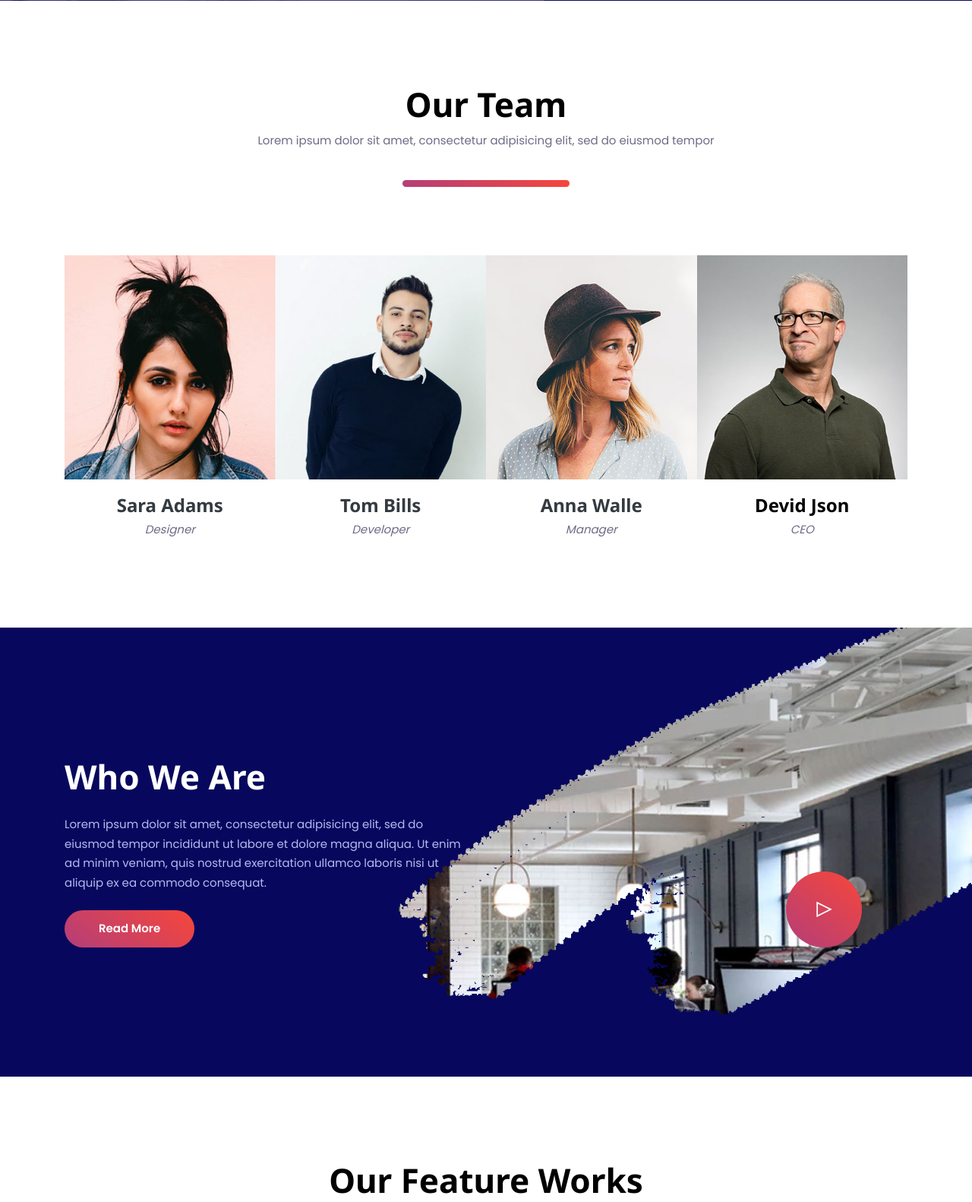
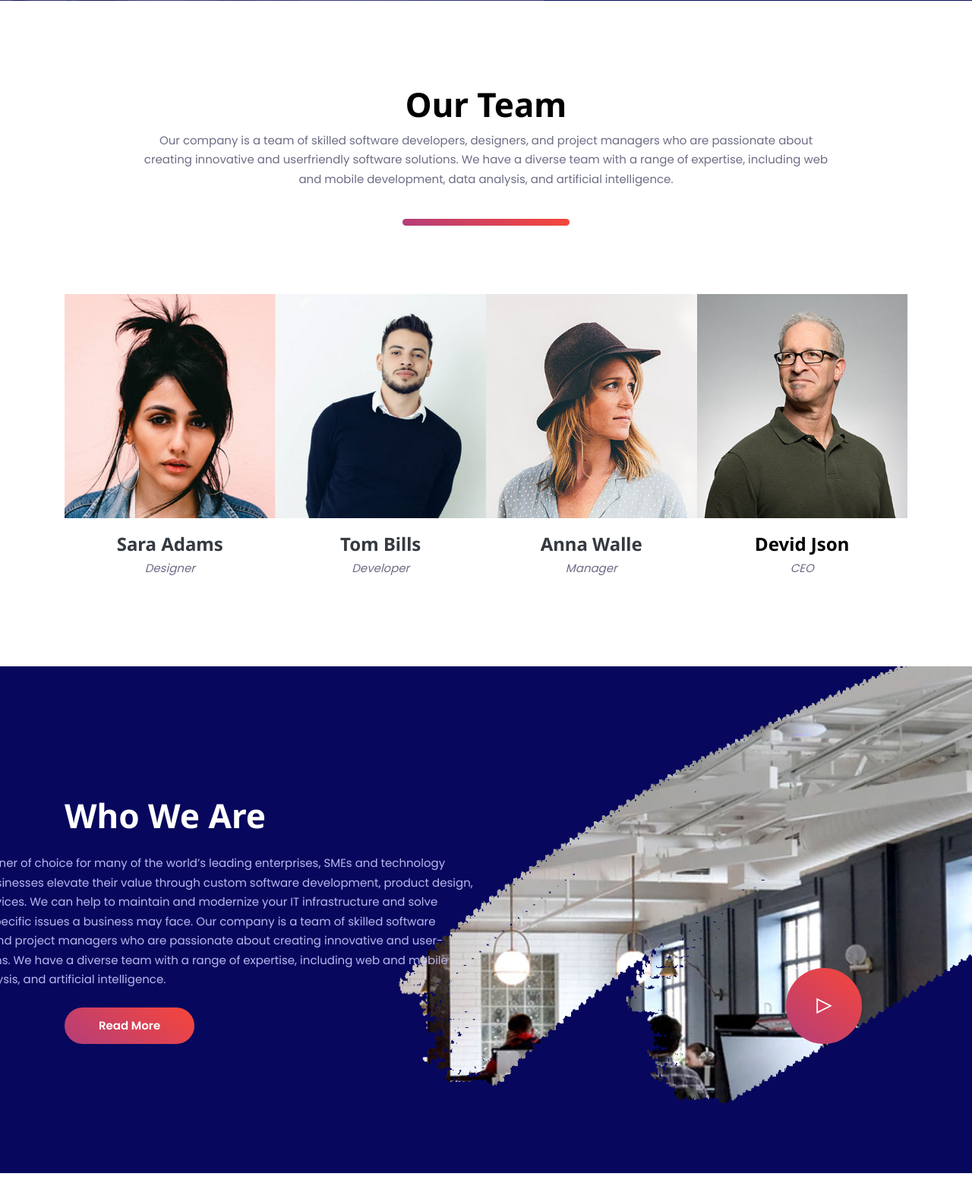
Before and after one commit to tuahaamir/anaconda, a Django app: page / in a window 1280 px wide. Shown: the part 2526-4108 px from the top of the page at 76% size. Run offline with Django 4.2, Linux system fonts and the light colour scheme; some libraries are stand-ins or nearby versions.

Commit message:
Changed logo and made some ui changes

```diff
--- a/assets/templates/index.html
+++ b/assets/templates/index.html
@@ -1,12 +1,5 @@
 {% load static %}
 <!DOCTYPE html>
-
-<!--
- // WEBSITE: https://themefisher.com
- // TWITTER: https://twitter.com/themefisher
- // FACEBOOK: https://www.facebook.com/themefisher
- // GITHUB: https://github.com/themefisher/
--->
 
 <html lang="zxx">
 
@@ -47,7 +40,7 @@
 
 <header class="navigation fixed-top">
   <nav class="navbar navbar-expand-lg navbar-dark">
-    <a class="navbar-brand" href="index.html"><img src="{% static 'images/logo.png' %}" alt="Egen"></a>
+    <a class="navbar-brand" href="index.html"><img src="{% static 'images/logo.png' %}" alt="Bit and Bytes" height="32" width="90"></a>
     <button class="navbar-toggler" type="button" data-toggle="collapse" data-target="#navigation"
       aria-controls="navigation" aria-expanded="false" aria-label="Toggle navigation">
       <span class="navbar-toggler-icon"></span>
@@ -78,7 +71,7 @@
             <a class="dropdown-item" href="career.html">Career</a>
             <a class="dropdown-item" href="career-single.html">Career Details</a>
             <a class="dropdown-item" href="blog-single.html">Blog Details</a>
-            <a class="dropdown-item" href="pricing.html">Pricing</a></a>
+            <a class="dropdown-item" href="pricing.html">Pricing</a>
             <a class="dropdown-item" href="faqs.html">FAQ's</a>
           </div>
         </li>
@@ -92,11 +85,11 @@
 
 <!-- banner -->
 <section class="banner bg-cover position-relative d-flex justify-content-center align-items-center"
-  data-background="images/banner/banner2.jpg">
+  data-background="{% static 'images/banner/banner2.jpg' %}">
   <div class="container">
     <div class="row">
       <div class="col-12 text-center">
-        <h1 class="display-1 text-white font-weight-bold font-primary">Creative Agency</h1>
+        <h1 class="display-1 text-white font-weight-bold font-primary">Bit & Bytes Inc.</h1>
       </div>
     </div>
   </div>
@@ -229,7 +222,10 @@
     <div class="row">
       <div class="col-lg-10 mx-auto text-center">
         <h2>Our Team</h2>
-        <p>Lorem ipsum dolor sit amet, consectetur adipisicing elit, sed do eiusmod tempor</p>
+        <p>Our company is a team of skilled software developers, designers, and
+          project managers who are passionate about creating innovative and userfriendly software solutions. We have a diverse team with a range of
+          expertise, including web and mobile development, data analysis, and
+          artificial intelligence.</p>
         <div class="section-border"></div>
       </div>
     </div>
@@ -276,16 +272,24 @@
 <!-- /team -->
 
 <!-- about -->
-<section class="section-lg position-relative bg-cover" data-background="images/backgrounds/about-bg.jpg">
+<section class="section-lg position-relative bg-cover" data-background="{% static 'images/backgrounds/about-bg' %}.jpg">
   <img src="{% static 'images/backgrounds/about-bg-overlay.png' %}" alt="overlay" class="overlay-image img-fluid">
   <div class="container">
     <div class="row justify-content-between">
       <div class="col-lg-6 col-md-8 col-sm-7 col-8">
         <h2 class="text-white mb-4">Who We Are</h2>
-        <p class="text-light mb-4">Lorem ipsum dolor sit amet, consectetur adipisicing elit, sed do eiusmod tempor
-          incididunt
-          ut labore et dolore magna aliqua. Ut enim ad minim veniam, quis nostrud exercitation ullamco laboris nisi ut
-          aliquip ex ea commodo consequat.</p>
+        <p class="text-light mb-4" style="margin-left:-50%">Bits and Bytes is the partner of choice for many of the
+          world’s leading enterprises, SMEs and technology
+          challengers. We help businesses elevate their value
+          through custom software development, product design,
+          QA and consultancy services. We can help to maintain and modernize your IT
+          infrastructure and solve various infrastructure-specific
+          issues a business may face. Our company is a team of skilled software developers,
+          designers, and project managers who are passionate
+          about creating innovative and user-friendly software
+          solutions. We have a diverse team with a range of
+          expertise, including web and mobile development,
+          data analysis, and artificial intelligence.</p>
         <a href="about.html" class="btn btn-primary">Read More</a>
       </div>
       <div class="col-md-2 col-sm-4 col-4 text-right align-self-end">
@@ -361,7 +365,7 @@
 
 <!-- call to action -->
 <section>
-  <div class="container section-sm overlay-secondary-half bg-cover" data-background="images/backgrounds/cta-bg.jpg">
+  <div class="container section-sm overlay-secondary-half bg-cover" data-background="{% static 'images/backgrounds/cta-bg' %}.jpg">
   <div class="row">
     <div class="col-lg-8 offset-lg-1">
       <h2 class="text-gradient-primary">Let's Start With Us!</h2>
```
Also changed, not shown: static/templates/index.html (+5 -12 lines), assets/images/logo.png, static/images/logo.png.
